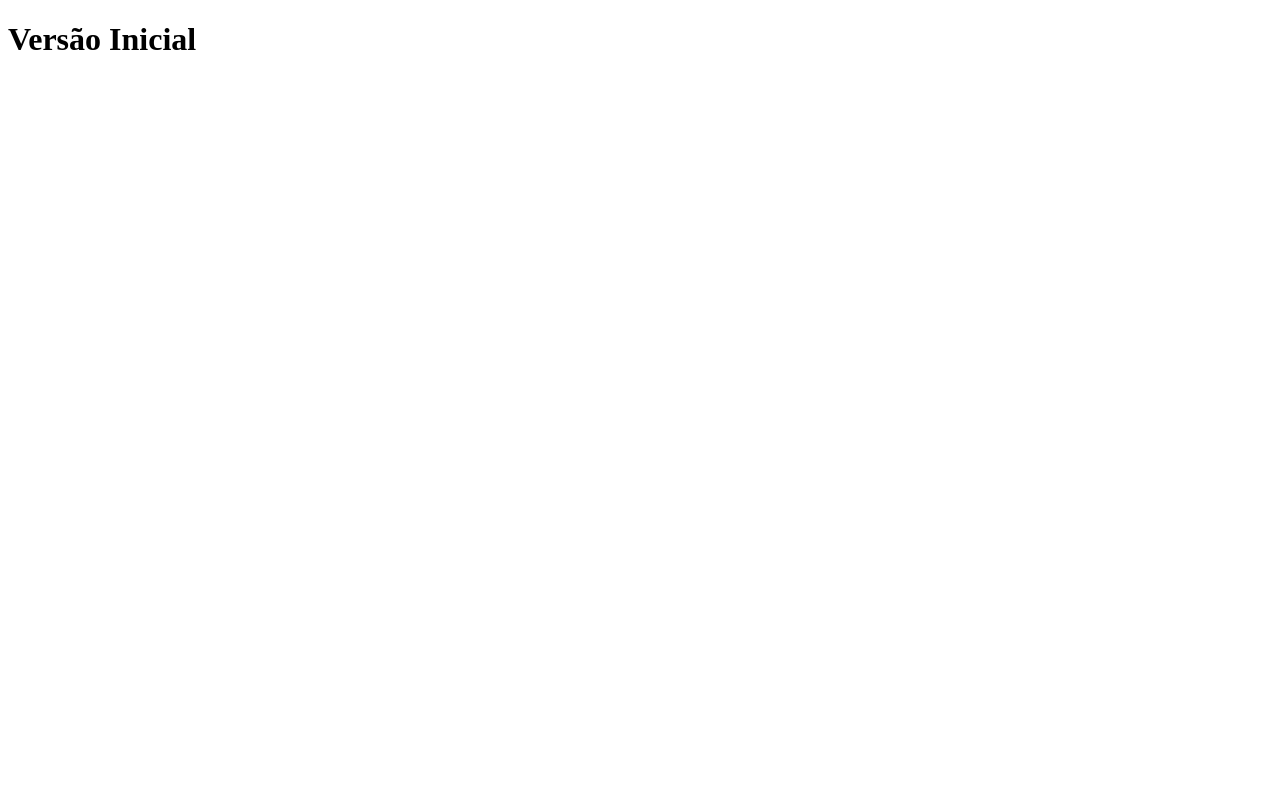
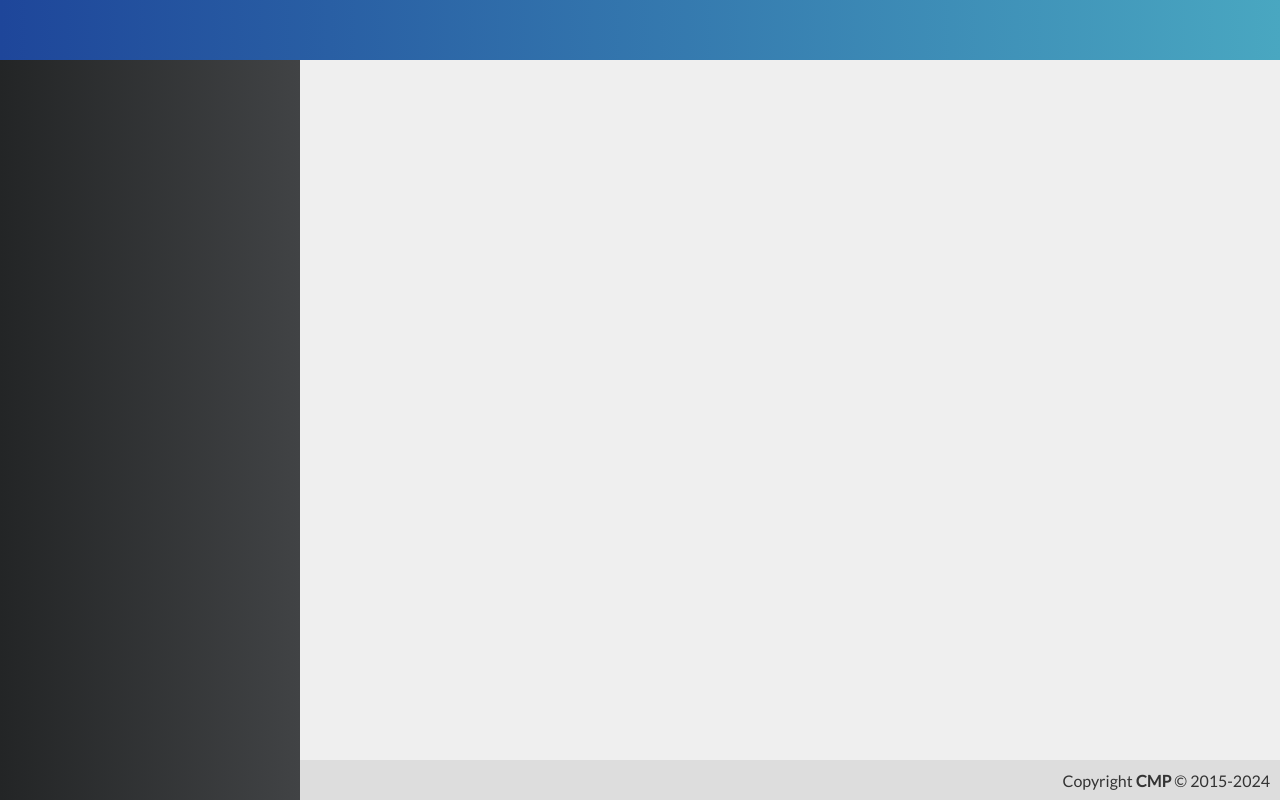
Before and after one commit to CleristonMP/articles-system, a Vue app in the folder frontend/: page / in a window 1280 px wide. Built offline with nearby package versions, Linux system fonts and the light colour scheme.

Commit message:
frontend: basic template

```diff
--- a/frontend/src/App.vue
+++ b/frontend/src/App.vue
@@ -1,15 +1,44 @@
 <template>
-	<div id="app">
-		<h1>Versão Inicial</h1>
-	</div>
+  <div id="app">
+    <Header />
+    <Menu />
+    <Content />
+    <Footer />
+  </div>
 </template>
 
 <script>
+import Header from "@/components/template/Header";
+import Menu from "@/components/template/Menu";
+import Content from "@/components/template/Content";
+import Footer from "@/components/template/Footer";
+
 export default {
-	name: "App",
-}
+  name: "App",
+  components: { Header, Menu, Content, Footer },
+};
 </script>
 
 <style>
+* {
+  font-family: "Lato", sans-serif;
+}
 
+body {
+  margin: 0;
+}
+
+#app {
+  -webkit-font-smoothing: antialiased;
+  -moz-osx-font-smoothing: grayscale;
+
+  height: 100vh;
+  display: grid;
+  grid-template-rows: 60px 1fr 40px;
+  grid-template-columns: 300px 1fr;
+  grid-template-areas:
+    "header header"
+    "menu content"
+    "menu footer";
+}
 </style>
--- /dev/null
+++ b/frontend/src/components/template/Content.vue
@@ -0,0 +1,17 @@
+<template>
+  <div class="content"></div>
+</template>
+
+<script>
+export default {
+  name: "Content",
+};
+</script>
+
+<style>
+.content {
+  grid-area: content;
+  background-color: #efefef;
+  padding: 20px;
+}
+</style>
--- /dev/null
+++ b/frontend/src/components/template/Footer.vue
@@ -0,0 +1,24 @@
+<template>
+  <footer class="footer">
+    <span>Copyright <strong>CMP</strong> © 2015-2024</span>
+  </footer>
+</template>
+
+<script>
+export default {
+  name: "Footer",
+};
+</script>
+
+<style>
+.footer {
+  grid-area: footer;
+  background-color: #ddd;
+  color: #333;
+
+  display: flex;
+  align-items: center;
+  justify-content: flex-end;
+  padding-right: 10px;
+}
+</style>
--- /dev/null
+++ b/frontend/src/components/template/Header.vue
@@ -0,0 +1,20 @@
+<template>
+  <header class="header"></header>
+</template>
+
+<script>
+export default {
+  name: "Header",
+};
+</script>
+
+<style>
+.header {
+  grid-area: header;
+  background: linear-gradient(to right, #1e469a, #49a7c1);
+
+  display: flex;
+  justify-content: center;
+  align-items: center;
+}
+</style>
--- /dev/null
+++ b/frontend/src/components/template/Menu.vue
@@ -0,0 +1,20 @@
+<template>
+  <aside class="menu"></aside>
+</template>
+
+<script>
+export default {
+  name: "Menu",
+};
+</script>
+
+<style>
+.menu {
+  grid-area: menu;
+  background: linear-gradient(to right, #232526, #414345);
+
+  display: flex;
+  flex-direction: column;
+  flex-wrap: wrap;
+}
+</style>
```
